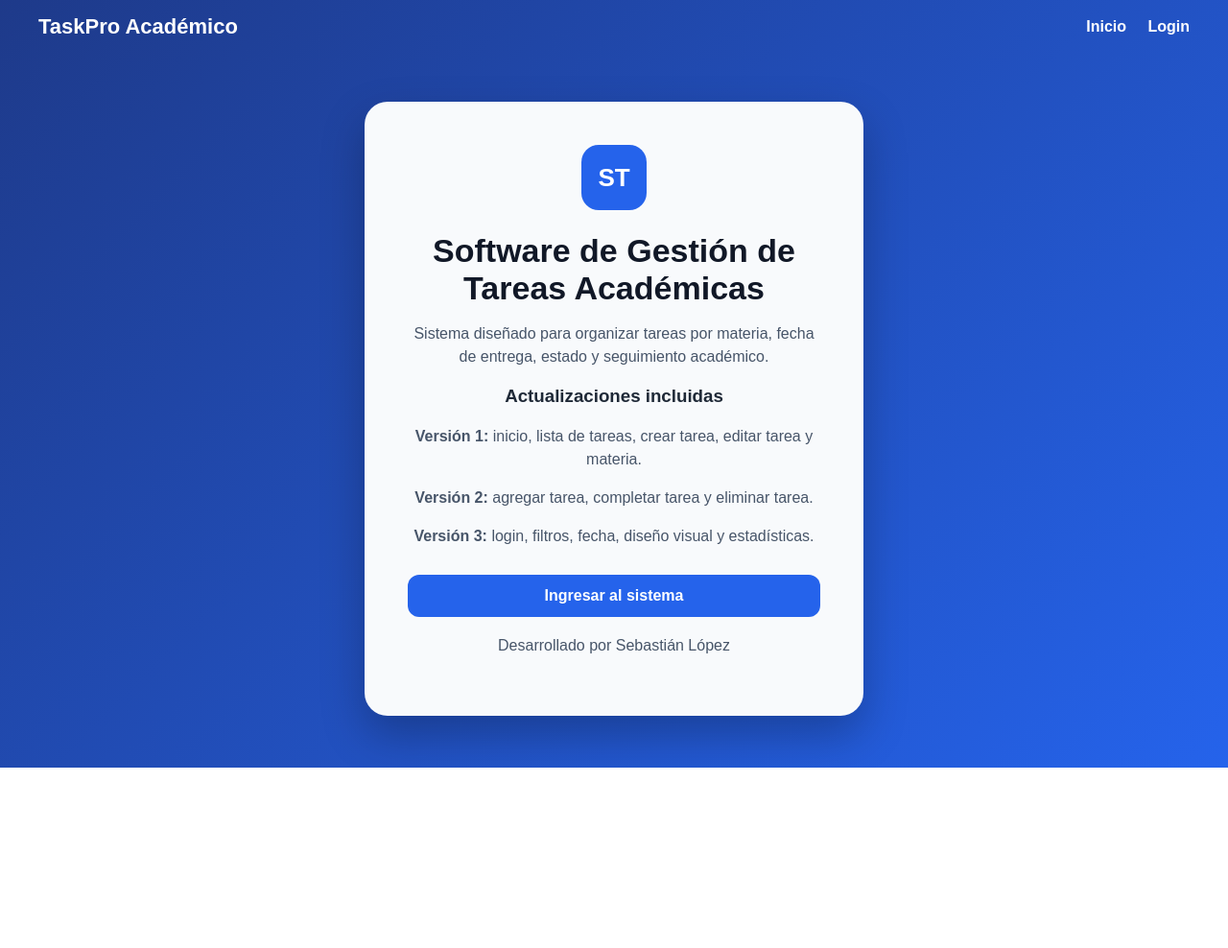
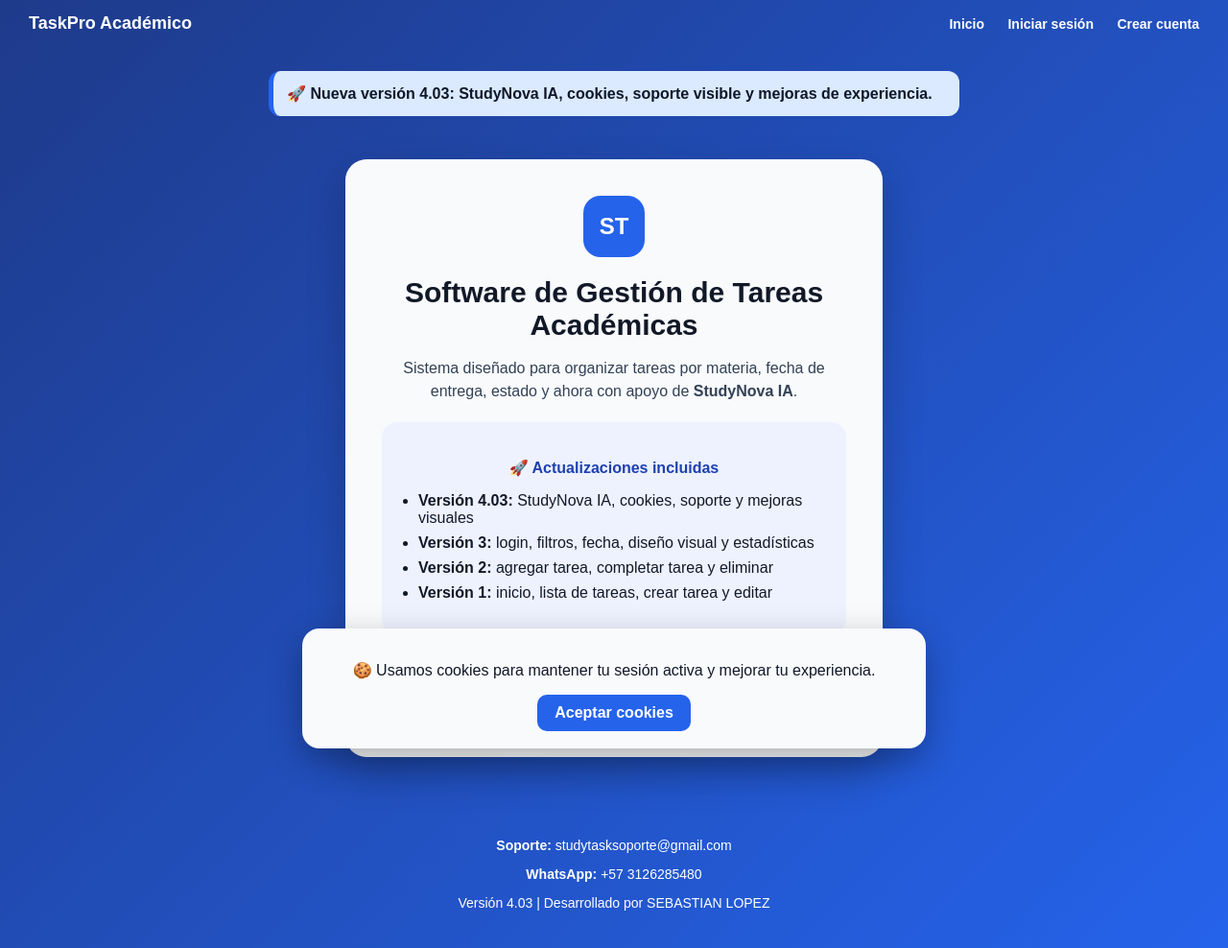
Before and after one commit to sebastianlopezarcila40-beep/gestor-tareas-academicas, a Flask app: page / in a window 1280 px wide. Shown: the whole page at 96% size. Before the commit the page ends 800 px from the top, so only its background shows below. Run offline with Flask 3, Linux system fonts and the light colour scheme.

Commit message:
update inicio version 4.03

```diff
--- a/static/style.css
+++ b/static/style.css
@@ -6,13 +6,13 @@
     margin: 0;
     font-family: Arial, Helvetica, sans-serif;
     background: linear-gradient(135deg, #1e3a8a, #2563eb);
-    color: #1f2937;
+    color: #111827;
     min-height: 100vh;
 }
 
 .navbar {
     background: transparent;
-    padding: 15px 40px;
+    padding: 14px 30px;
     display: flex;
     justify-content: space-between;
     align-items: center;
@@ -21,49 +21,41 @@
 
 .logo {
     font-weight: bold;
-    font-size: 22px;
+    font-size: 18px;
 }
 
 .menu a {
     color: white;
-    margin-left: 18px;
+    margin-left: 20px;
     text-decoration: none;
     font-weight: bold;
+    font-size: 14px;
+}
+
+.menu a:hover {
+    text-decoration: underline;
 }
 
 .contenedor {
     width: 90%;
     max-width: 1150px;
-    margin: 30px auto;
+    margin: 25px auto;
 }
 
 .hero,
 .card {
     background: #f8fafc;
-    padding: 45px;
-    border-radius: 24px;
-    box-shadow: 0 20px 45px rgba(0,0,0,0.25);
+    padding: 38px;
+    border-radius: 22px;
+    box-shadow: 0 18px 40px rgba(0,0,0,0.22);
     text-align: center;
-    max-width: 520px;
-    margin: 50px auto;
-}
-
-.hero h1,
-.card h2 {
-    font-size: 34px;
-    color: #111827;
-    margin-bottom: 10px;
-}
-
-.hero p {
-    color: #475569;
-    font-size: 16px;
-    line-height: 1.5;
+    max-width: 560px;
+    margin: 45px auto;
 }
 
 .logo-circulo {
-    width: 68px;
-    height: 68px;
+    width: 64px;
+    height: 64px;
     background: #2563eb;
     color: white;
     border-radius: 18px;
@@ -71,8 +63,26 @@
     display: flex;
     align-items: center;
     justify-content: center;
-    font-size: 26px;
+    font-size: 24px;
     font-weight: bold;
+}
+
+.hero h1,
+.card h2 {
+    font-size: 30px;
+    margin-bottom: 15px;
+    color: #111827;
+}
+
+.hero h3 {
+    margin-top: 20px;
+    font-size: 16px;
+}
+
+.hero p,
+.card p {
+    color: #334155;
+    line-height: 1.5;
 }
 
 .btn {
@@ -93,7 +103,16 @@
     background: #1d4ed8;
 }
 
-.formulario label {
+.btn-danger {
+    background: #dc2626;
+}
+
+.btn-success {
+    background: #16a34a;
+}
+
+.formulario label,
+.card label {
     display: block;
     margin-top: 12px;
     font-weight: bold;
@@ -103,7 +122,9 @@
 .formulario input,
 .formulario textarea,
 .formulario select,
-.card input {
+.card input,
+.card textarea,
+.card select {
     width: 100%;
     padding: 13px;
     margin-top: 8px;
@@ -111,15 +132,132 @@
     border-radius: 10px;
 }
 
-.opciones-login {
-    margin-top: 18px;
-    display: flex;
-    flex-direction: column;
+.filtros {
+    display: grid;
+    grid-template-columns: 1fr;
     gap: 10px;
 }
 
-.opciones-login a {
-    color: #2563eb;
+.tabla {
+    width: 100%;
+    border-collapse: collapse;
+    background: white;
+    border-radius: 14px;
+    overflow: hidden;
+    margin-top: 18px;
+}
+
+.tabla th,
+.tabla td {
+    padding: 13px;
+    border-bottom: 1px solid #e5e7eb;
+    text-align: left;
+    font-size: 14px;
+}
+
+.tabla th {
+    background: #1e40af;
+    color: white;
+}
+
+.estado {
+    padding: 6px 10px;
+    border-radius: 8px;
+    font-weight: bold;
+    font-size: 12px;
+}
+
+.Pendiente {
+    background: #fef3c7;
+    color: #92400e;
+}
+
+.Completada {
+    background: #dcfce7;
+    color: #166534;
+}
+
+.En-proceso {
+    background: #dbeafe;
+    color: #1e40af;
+}
+
+.acciones {
+    display: flex;
+    flex-direction: column;
+    gap: 8px;
+}
+
+.ia-box {
+    background: #eef2ff;
+    border-left: 5px solid #2563eb;
+    border-radius: 12px;
+    padding: 12px;
+    color: #1e293b;
+    min-width: 180px;
+}
+
+.ia-box strong {
+    color: #1e40af;
+}
+
+.ia-box p {
+    margin: 6px 0;
+}
+
+.buscador-ia {
+    width: 100%;
+    padding: 14px;
+    border: 2px solid #2563eb;
+    border-radius: 14px;
+    margin: 15px 0;
+    font-weight: bold;
+}
+
+.alert {
+    max-width: 720px;
+    margin: 14px auto;
+    padding: 14px;
+    border-radius: 12px;
+    background: #e0f2fe;
+    color: #0f172a;
+}
+
+.version-alert {
+    background: #dbeafe;
+    border-left: 5px solid #2563eb;
+    font-weight: bold;
+}
+
+.footer-soporte {
+    text-align: center;
+    color: white;
+    padding: 25px;
+    font-size: 14px;
+}
+
+.cookie-box {
+    position: fixed;
+    bottom: 20px;
+    left: 20px;
+    right: 20px;
+    max-width: 650px;
+    margin: auto;
+    background: #f8fafc;
+    color: #111827;
+    border-radius: 18px;
+    box-shadow: 0 12px 35px rgba(0,0,0,0.30);
+    padding: 18px;
+    text-align: center;
+    z-index: 999;
+}
+
+.btn-cookie {
+    display: inline-block;
+    background: #2563eb;
+    color: white;
+    padding: 10px 18px;
+    border-radius: 10px;
     text-decoration: none;
     font-weight: bold;
 }
@@ -130,43 +268,48 @@
     font-size: 14px;
 }
 
-.tabla {
-    width: 100%;
-    border-collapse: collapse;
-    background: white;
-    overflow: hidden;
-    border-radius: 12px;
-}
-
-.tabla th,
-.tabla td {
-    padding: 13px;
-    border-bottom: 1px solid #e5e7eb;
+.version-lista {
+    background: #eef2ff;
+    border-radius: 16px;
+    padding: 18px;
+    margin-top: 20px;
     text-align: left;
 }
 
-.tabla th {
-    background: #1e40af;
-    color: white;
+.version-lista h3 {
+    color: #1e40af;
+    text-align: center;
 }
 
-.alert {
-    max-width: 520px;
-    margin: 15px auto;
-    padding: 12px;
-    border-radius: 10px;
-    background: #e0f2fe;
+.version-lista ul {
+    padding-left: 20px;
+}
+
+.version-lista li {
+    margin-bottom: 8px;
 }
 
 @media (max-width: 800px) {
     .navbar {
         flex-direction: column;
         gap: 10px;
+        text-align: center;
+    }
+
+    .menu a {
+        display: inline-block;
+        margin: 6px;
+        font-size: 13px;
     }
 
     .hero,
     .card {
-        padding: 30px;
-        margin-top: 30px;
+        padding: 28px;
+        margin: 30px auto;
+    }
+
+    .tabla {
+        display: block;
+        overflow-x: auto;
     }
 }
--- a/templates/base.html
+++ b/templates/base.html
@@ -2,37 +2,60 @@
 <html lang="es">
 <head>
     <meta charset="UTF-8">
-    <title>Software de Tareas</title>
+    <title>TaskPro Académico v{{ version }}</title>
     <link rel="stylesheet" href="{{ url_for('static', filename='style.css') }}">
 </head>
 <body>
 
 <nav class="navbar">
     <div class="logo">TaskPro Académico</div>
+
     <div class="menu">
         <a href="{{ url_for('inicio') }}">Inicio</a>
+
         {% if session.get("usuario") %}
             <a href="{{ url_for('listar_tareas') }}">Lista de tareas</a>
             <a href="{{ url_for('crear_tarea') }}">Crear tarea</a>
             <a href="{{ url_for('estadisticas') }}">Estadísticas</a>
             <a href="{{ url_for('logout') }}">Cerrar sesión</a>
         {% else %}
-            <a href="{{ url_for('login') }}">Login</a>
+            <a href="{{ url_for('login') }}">Iniciar sesión</a>
+            <a href="{{ url_for('registro') }}">Crear cuenta</a>
         {% endif %}
     </div>
 </nav>
 
-<div class="contenedor">
-    {% with messages = get_flashed_messages(with_categories=true) %}
-        {% if messages %}
-            {% for category, message in messages %}
-                <div class="alert">{{ message }}</div>
+<main class="contenedor">
+
+    <div class="alert version-alert">
+        {{ aviso_version }}
+    </div>
+
+    {% with mensajes = get_flashed_messages(with_categories=true) %}
+        {% if mensajes %}
+            {% for categoria, mensaje in mensajes %}
+                <div class="alert">{{ mensaje }}</div>
             {% endfor %}
         {% endif %}
     {% endwith %}
 
-    {% block contenido %}{% endblock %}
+    {% block contenido %}
+    {% endblock %}
+
+</main>
+
+<footer class="footer-soporte">
+    <p><strong>Soporte:</strong> {{ soporte_email }}</p>
+    <p><strong>WhatsApp:</strong> {{ soporte_whatsapp }}</p>
+    <p>Versión {{ version }} | Desarrollado por {{ desarrollador }}</p>
+</footer>
+
+{% if not cookies_aceptadas %}
+<div class="cookie-box">
+    <p>🍪 Usamos cookies para mantener tu sesión activa y mejorar tu experiencia.</p>
+    <a class="btn-cookie" href="{{ url_for('aceptar_cookies') }}">Aceptar cookies</a>
 </div>
+{% endif %}
 
 </body>
 </html>
--- a/templates/inicio.html
+++ b/templates/inicio.html
@@ -1,33 +1,32 @@
 {% extends "base.html" %}
+
 {% block contenido %}
 
 <div class="hero">
-
-    <!-- LOGO -->
     <div class="logo-circulo">ST</div>
 
     <h1>Software de Gestión de Tareas Académicas</h1>
 
     <p>
         Sistema diseñado para organizar tareas por materia, fecha de entrega,
-        estado y seguimiento académico.
+        estado y ahora con apoyo de <strong>{{ nombre_ia }}</strong>.
     </p>
 
-    <h3>Actualizaciones incluidas</h3>
+    <div class="version-lista">
+        <h3>🚀 Actualizaciones incluidas</h3>
+        <ul>
+            <li><b>Versión 4.03:</b> StudyNova IA, cookies, soporte y mejoras visuales</li>
+            <li><b>Versión 3:</b> login, filtros, fecha, diseño visual y estadísticas</li>
+            <li><b>Versión 2:</b> agregar tarea, completar tarea y eliminar</li>
+            <li><b>Versión 1:</b> inicio, lista de tareas, crear tarea y editar</li>
+        </ul>
+    </div>
 
-    <p><strong>Versión 1:</strong> inicio, lista de tareas, crear tarea, editar tarea y materia.</p>
-    <p><strong>Versión 2:</strong> agregar tarea, completar tarea y eliminar tarea.</p>
-    <p><strong>Versión 3:</strong> login, filtros, fecha, diseño visual y estadísticas.</p>
+    <a class="btn" href="{{ url_for('listar_tareas') }}">Ver tareas</a>
 
-    {% if session.get("usuario") %}
-        <a class="btn" href="{{ url_for('listar_tareas') }}">Ver tareas</a>
-    {% else %}
-        <a class="btn" href="{{ url_for('login') }}">Ingresar al sistema</a>
-    {% endif %}
-
-    <!-- DESARROLLADOR -->
-    <p class="desarrollador">Desarrollado por Sebastián López</p>
-
+    <div class="desarrollador">
+        Desarrollado por {{ desarrollador }}
+    </div>
 </div>
 
 {% endblock %}
```
Also changed, not shown: templates/tareas.html (+24 -6 lines).
